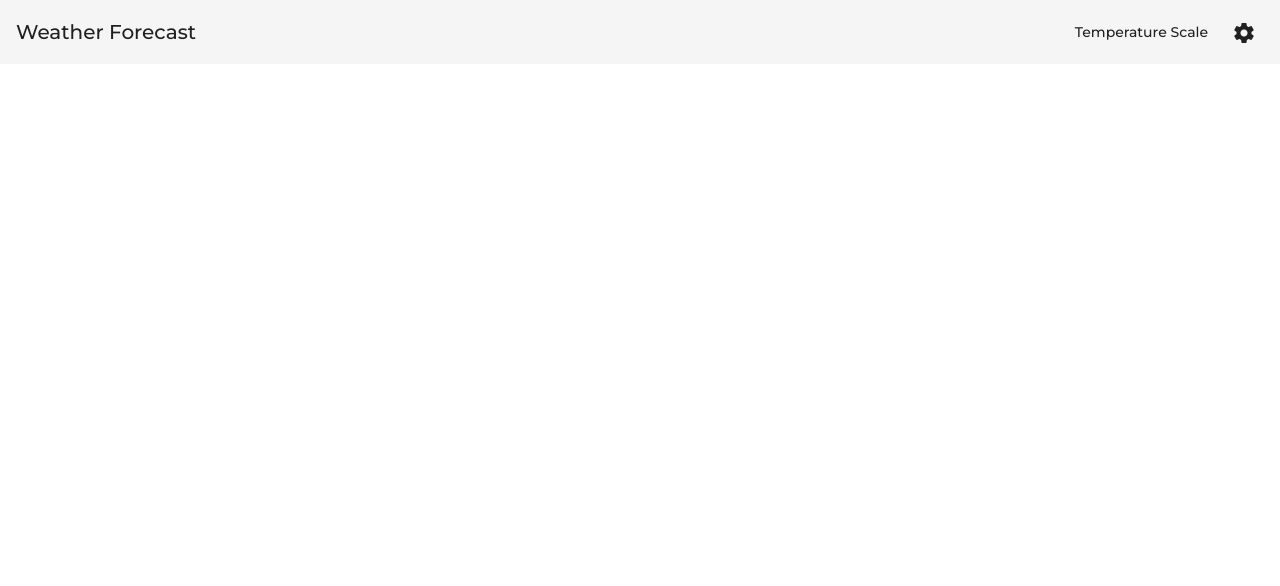
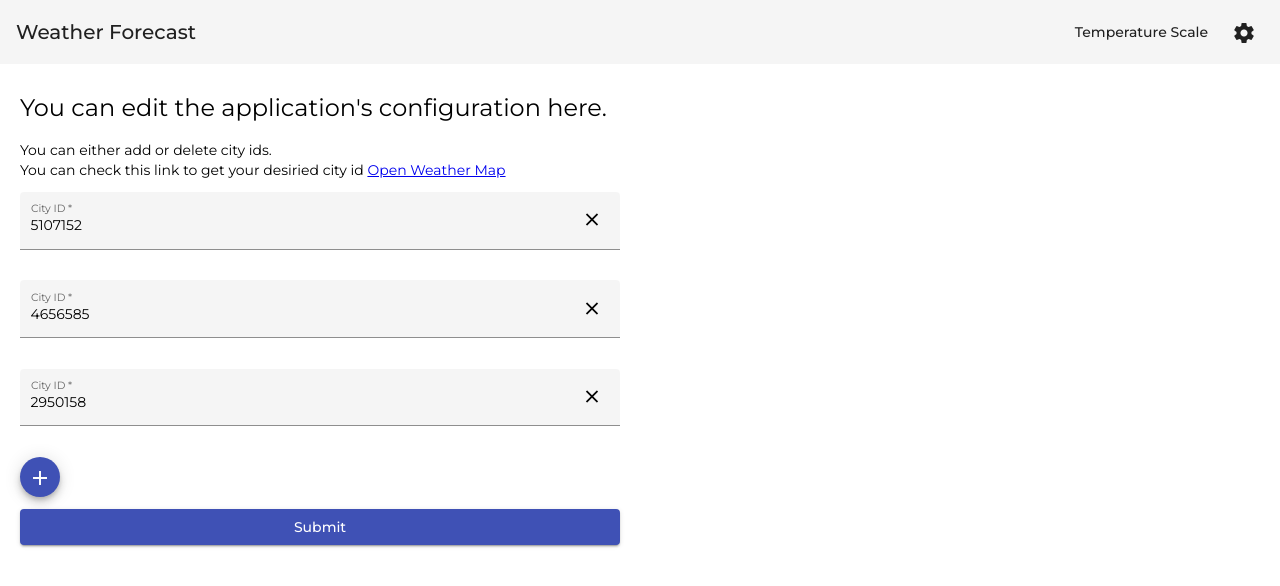
Before and after one commit to amrtaher1234/weatherapp, an Angular app: page /settings in a window 1280 px wide. Shown: the top 586 px of the page. Built offline with nearby package versions, Linux system fonts and the light colour scheme.

Commit message:
feat(settings): :sparkles: Added setttings module to handle adding/deleting country ids

```diff
--- /dev/null
+++ b/src/app/modules/settings/components/settings.component.html
@@ -0,0 +1,44 @@
+<div class="settings-container">
+  <h1>You can edit the application's configuration here.</h1>
+  <p>
+    You can either add or delete city ids.
+    <br />
+    You can check this link to get your desiried city id
+    <a type="__blank" href="http://bulk.openweathermap.org/sample/"
+      >Open Weather Map</a
+    >
+  </p>
+  <form (ngSubmit)="submitConfig()" #form="ngForm" [formGroup]="configForm">
+    <ng-container
+      formArrayName="countries"
+      *ngFor="let country of countriesFormArray.controls; let i = index"
+    >
+      <mat-form-field [formGroupName]="i" appearance="fill">
+        <mat-label>City ID</mat-label>
+        <input type="number" formControlName="countryId" matInput type="text" />
+        <button
+          type="button"
+          (click)="removeCountry(i)"
+          mat-icon-button
+          matSuffix
+        >
+          <mat-icon>close</mat-icon>
+        </button>
+        <mat-error *ngIf="country.invalid">
+          Country ID is required and should be a number of 7 digits
+        </mat-error>
+      </mat-form-field>
+    </ng-container>
+    <button type="button" (click)="addCountry()" mat-mini-fab color="primary">
+      <mat-icon>add</mat-icon>
+    </button>
+    <button
+      color="primary"
+      [disabled]="configForm.invalid"
+      type="submit"
+      mat-raised-button
+    >
+      Submit
+    </button>
+  </form>
+</div>
--- /dev/null
+++ b/src/app/modules/settings/components/settings.component.scss
@@ -0,0 +1,13 @@
+.settings-container {
+  margin-top: 2em;
+}
+
+form {
+  display: flex;
+  flex-direction: column;
+  max-width: 600px;
+  mat-form-field,
+  button {
+    margin-bottom: 12px;
+  }
+}
--- /dev/null
+++ b/src/app/modules/settings/components/settings.component.ts
@@ -0,0 +1,65 @@
+import { Component, OnInit } from '@angular/core';
+import { FormArray, FormBuilder, FormGroup, Validators } from '@angular/forms';
+import { Router } from '@angular/router';
+import { take } from 'rxjs/operators';
+import { ConfigService } from '../../core/services/config.service';
+import { CountriesService } from '../../core/services/countries.service';
+import { TempratureTypes } from '../../shared/models';
+
+@Component({
+  selector: 'app-settings',
+  templateUrl: './settings.component.html',
+  styleUrls: ['./settings.component.scss'],
+})
+export class SettingsComponent implements OnInit {
+  configForm!: FormGroup;
+  constructor(
+    public fb: FormBuilder,
+    public configService: ConfigService,
+    private countriesService: CountriesService,
+    private router: Router
+  ) {}
+
+  ngOnInit(): void {
+    this.configForm = this.fb.group({
+      countries: this.fb.array([]),
+      tempratureType: [TempratureTypes.Kelvin, [Validators.required]],
+    });
+
+    this.configService.config.pipe(take(1)).subscribe((c) => {
+      this.configForm.controls.tempratureType.setValue(c.tempratureType);
+      c.selectedCountryIds.forEach(this.addCountry.bind(this));
+    });
+  }
+  addCountry(countryId = '') {
+    const countries = this.configForm.controls.countries as FormArray;
+    countries.push(
+      this.fb.group({
+        countryId: [
+          countryId,
+          [
+            Validators.required,
+            Validators.minLength(7),
+            Validators.maxLength(7),
+            Validators.pattern(/^-?(0|[1-9]\d*)?$/),
+          ],
+        ],
+      })
+    );
+  }
+  removeCountry(index: number) {
+    this.countriesFormArray.removeAt(index);
+  }
+  submitConfig() {
+    if (this.configForm.valid) {
+      this.countriesService.setCountriesIds(
+        this.countriesFormArray.value.map((v: any) => v.countryId)
+      );
+
+      this.router.navigateByUrl('/');
+    }
+  }
+  get countriesFormArray() {
+    return this.configForm.controls.countries as FormArray;
+  }
+}
--- a/src/app/modules/shared/components/loader/loader.component.html
+++ b/src/app/modules/shared/components/loader/loader.component.html
@@ -1,3 +1,3 @@
-<div class="loader-wrapper">
+<div class="loader-wrapper fade-in">
   <img src="./../../../../../assets/Infinity-1s-200px.svg" alt="" />
 </div>
--- a/src/app/modules/shared/components/loader/loader.component.scss
+++ b/src/app/modules/shared/components/loader/loader.component.scss
@@ -8,3 +8,16 @@
   place-items: center;
   background-color: rgba(0, 0, 0, 0.5);
 }
+.fade-in {
+  animation: fadeIn 0.5s;
+  opacity: 1;
+}
+
+@keyframes fadeIn {
+  from {
+    opacity: 0;
+  }
+  to {
+    opacity: 1;
+  }
+}
--- a/src/app/modules/shared/shared.module.ts
+++ b/src/app/modules/shared/shared.module.ts
@@ -9,6 +9,8 @@ import { MatToolbarModule } from '@angular/material/toolbar';
 import { MatMenuModule } from '@angular/material/menu';
 import { MatButtonModule } from '@angular/material/button';
 import { LoaderComponent } from './components/loader/loader.component';
+import { MatInputModule } from '@angular/material/input';
+import { MatFormFieldModule } from '@angular/material/form-field';
 
 @NgModule({
   declarations: [
@@ -24,6 +26,8 @@ import { LoaderComponent } from './components/loader/loader.component';
     MatToolbarModule,
     MatMenuModule,
     MatButtonModule,
+    MatInputModule,
+    MatFormFieldModule,
   ],
   exports: [
     WeatherCardComponent,
@@ -35,6 +39,8 @@ import { LoaderComponent } from './components/loader/loader.component';
     MatMenuModule,
     MatButtonModule,
     LoaderComponent,
+    MatInputModule,
+    MatFormFieldModule,
   ],
 })
 export class SharedModule {}
```
Also changed, not shown: src/app/modules/settings/settings-routing.module.ts (added, +17 -0 lines), src/app/modules/settings/settings.module.ts (+12 -6 lines), 1 other file (tests, documents, lock files or other folders).
